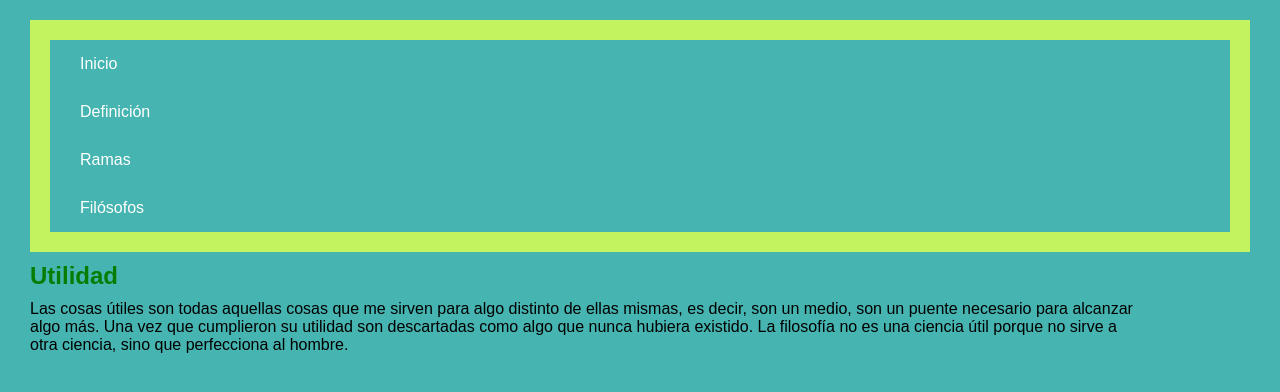
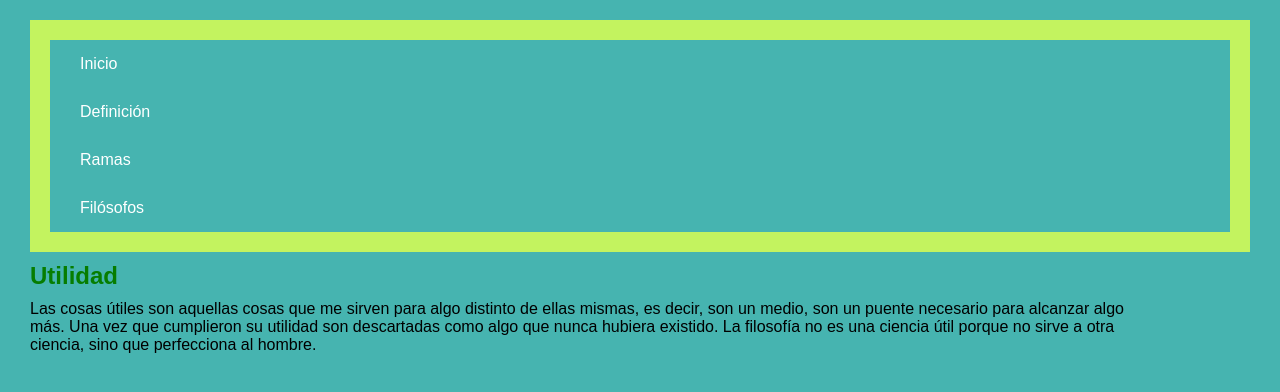
Before and after one commit to mariaflorenciaasenjo/ultimaversion, a plain HTML site: page utilidad.html in a window 1280 px wide. Drawn offline with Linux system fonts and the light colour scheme.

Commit message:
Se modificaron palabras en los archivos ramas y utilidad.html

```diff
--- a/utilidad.html
+++ b/utilidad.html
@@ -19,7 +19,7 @@
         </nav>
     </section>
     <h2>Utilidad</h2>
-    <p>Las cosas útiles son todas aquellas cosas que me sirven para algo distinto de ellas mismas, es decir, son un medio, son un puente necesario para alcanzar algo más. Una vez que cumplieron su utilidad son descartadas como algo que nunca hubiera existido. La filosofía no es una ciencia útil porque no sirve a otra ciencia, sino que perfecciona al hombre.</p>
+    <p>Las cosas útiles son aquellas cosas que me sirven para algo distinto de ellas mismas, es decir, son un medio, son un puente necesario para alcanzar algo más. Una vez que cumplieron su utilidad son descartadas como algo que nunca hubiera existido. La filosofía no es una ciencia útil porque no sirve a otra ciencia, sino que perfecciona al hombre.</p>
     <script src="js/menu.js"></script>
 </body>
 </html>
```
Also changed, not shown: ramas.html (+1 -1 lines).
